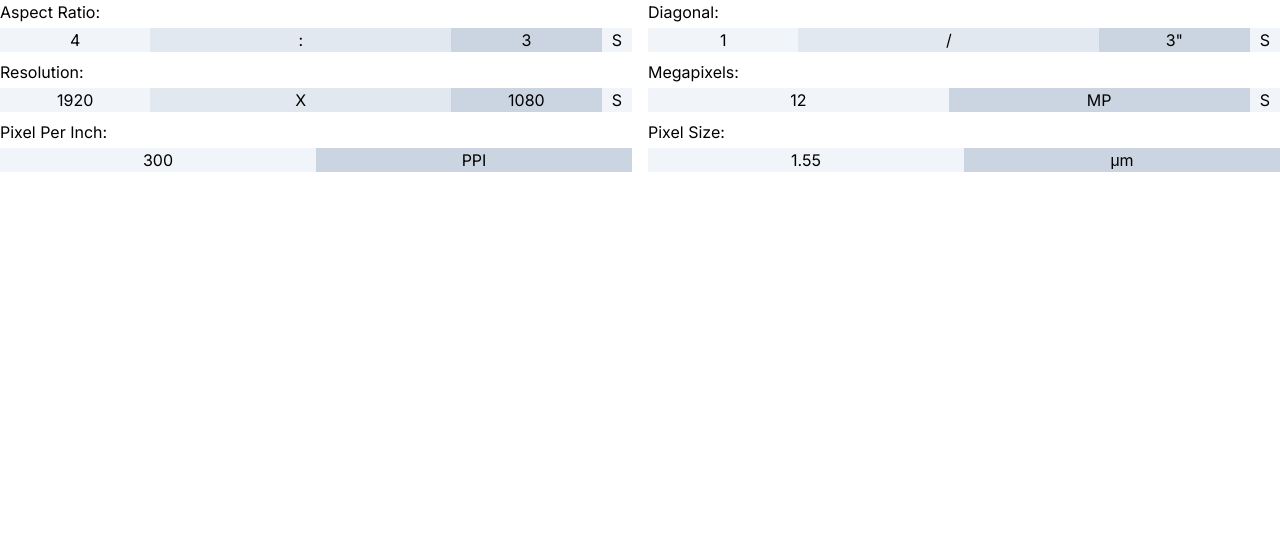
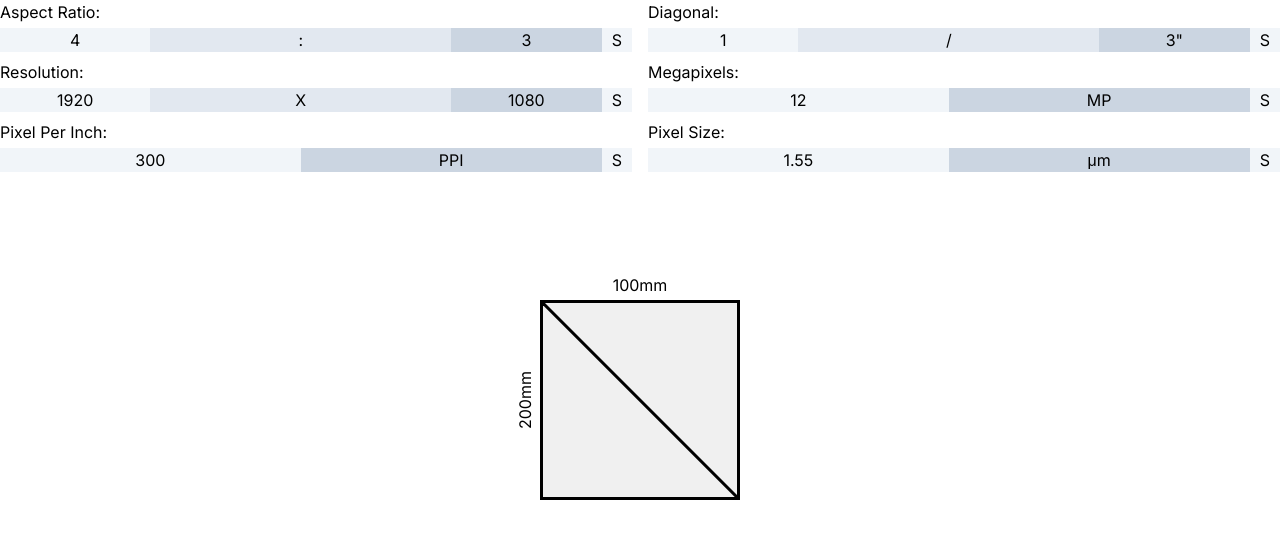
Before and after one commit to mvodya/sensor-size-calculator, a Next.js app: page / in a window 1280 px wide. Shown: the top 538 px of the page. Built offline with nearby package versions, Linux system fonts and the light colour scheme.

Commit message:
Prototype of sensor canvans

```diff
--- a/src/app/page.tsx
+++ b/src/app/page.tsx
@@ -2,6 +2,68 @@ export function SelectButton() {
   return (
     <div className="flex w-8 justify-center bg-slate-100">
       <div>S</div>
+    </div>
+  )
+}
+
+const sensorStyle: any = {
+  canvans: {
+    position: "absolute",
+    top: "50%",
+    left: "50%",
+    transform: "translate(-50%,-50%)"
+  },
+  square: {
+    width: "100px",
+    height: "100px",
+    background: "#f0f0f0",
+    position: "absolute",
+    transform: "translate(-50%,-50%)",
+    border: "3px solid",
+    overflow: "hidden",
+  },
+  textSizeX: {
+    position: "absolute",
+    transform: "translate(-50%,-50%) translate(0, -120px)",
+  },
+  textSizeY: {
+    position: "absolute",
+    transform: "translate(-50%,-50%) rotate(-90deg) translate(0, -120px)",
+  },
+  diagonal: {
+    width: "calc(100px * sqrt(2))",
+    borderTop: "3px solid",
+    position: "absolute",
+    top: "-5px",
+    left: "-3px",
+    transform: "rotate(45deg)",
+    transformOrigin: "top left",
+  }
+}
+
+export function SensorCanvans() {
+  const scale = 200;
+  const sizeX = 100, sizeY = 100;
+  const aspectRatioX = sizeX > sizeY ? (sizeX / sizeY) : 1;
+  const aspectRatioY = sizeX < sizeY ? (sizeY / sizeX) : 1;
+  const aspectRatio = aspectRatioX > aspectRatioY ? aspectRatioX : aspectRatioY;
+  const diagonalAngle = (Math.atan(sizeY / sizeX) * 180 / Math.PI);
+
+  sensorStyle.square.width = (scale * aspectRatioX) / aspectRatio;
+  sensorStyle.square.height = (scale * aspectRatioY) / aspectRatio;
+  sensorStyle.diagonal.transform = `rotate(${diagonalAngle}deg)`
+  sensorStyle.diagonal.width = `calc(${scale}px * sqrt(2))`;
+
+  sensorStyle.textSizeX.transform = `translate(-50%,-50%) translate(0, -${scale / aspectRatioX / 2 + 15}px)`;
+  sensorStyle.textSizeY.transform = `translate(-50%,-50%) rotate(-90deg) translate(0, -${scale / aspectRatioY / 2 + 15}px)`;
+
+  return (
+    <div style={sensorStyle.canvans}>
+      <div style={sensorStyle.square}>
+        <div style={sensorStyle.diagonal}></div>
+      </div>
+      <div style={sensorStyle.textSizeX}>100mm</div>
+      <div style={sensorStyle.textSizeY}>200mm</div>
     </div>
   )
 }
@@ -24,7 +86,7 @@ export default function Home() {
           <div className="flex">
             <div className="basis-1/4 bg-slate-100 text-center">1</div>
             <div className="basis-1/2 bg-slate-200 text-center">/</div>
-            <div className="basis-1/4 bg-slate-300 text-center">3"</div>
+            <div className="basis-1/4 bg-slate-300 text-center">3&quot;</div>
             <SelectButton />
           </div>
         </div>
@@ -50,6 +112,7 @@ export default function Home() {
           <div className="flex">
             <div className="basis-1/2 bg-slate-100 text-center">300</div>
             <div className="basis-1/2 bg-slate-300 text-center">PPI</div>
+            <SelectButton />
           </div>
         </div>
         <div className="">
@@ -57,9 +120,11 @@ export default function Home() {
           <div className="flex">
             <div className="basis-1/2 bg-slate-100 text-center">1.55</div>
             <div className="basis-1/2 bg-slate-300 text-center">μm</div>
+            <SelectButton />
           </div>
         </div>
       </div>
+      <SensorCanvans />
     </main>
   )
 }
```
